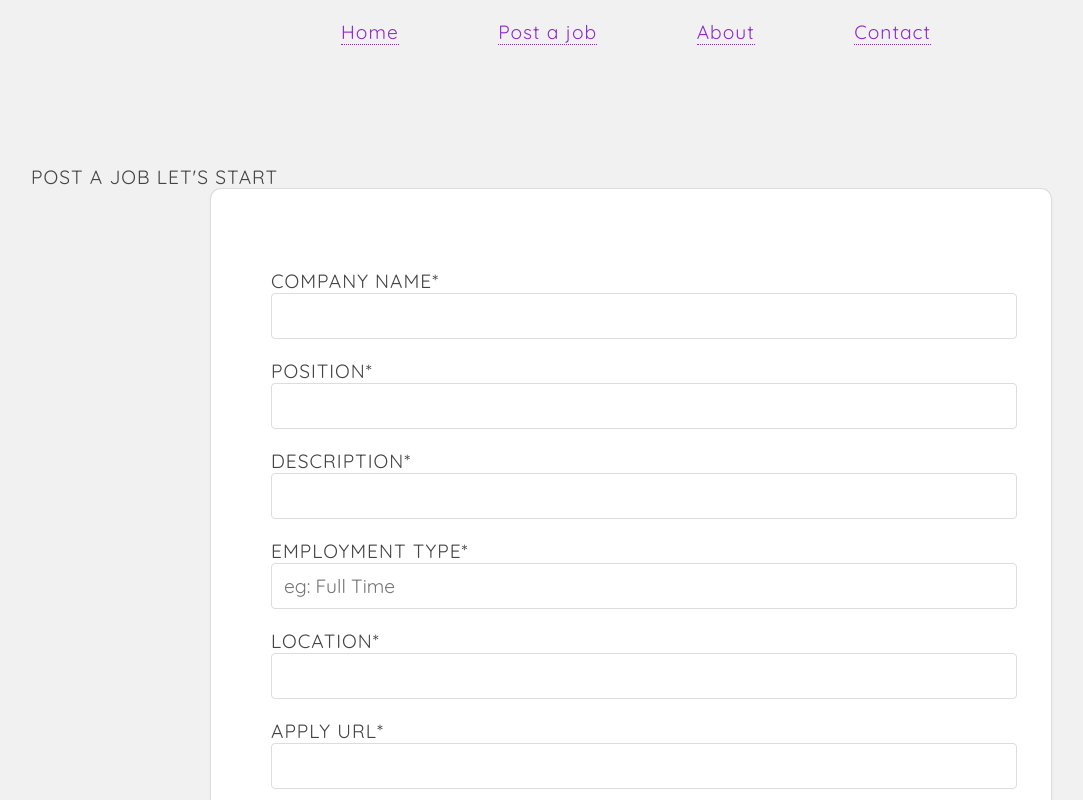
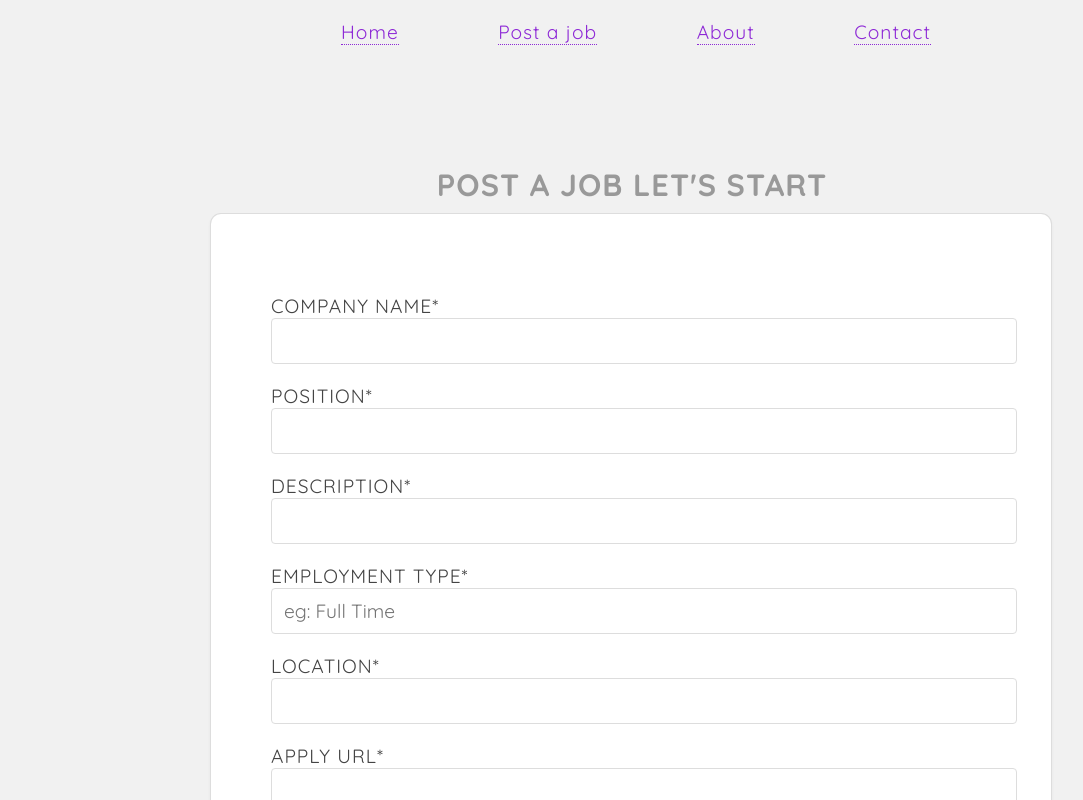
Before and after one commit to itsanishjain/web3-job-board, a Next.js app: page /post_job in a window 1280 px wide. Shown: the top 800 px of the page, without its empty margins (9-1092 px from the left). Built offline with nearby package versions, Linux system fonts and the light colour scheme.

Commit message:
adding h3 in post_job

```diff
--- a/pages/post_job.js
+++ b/pages/post_job.js
@@ -5,7 +5,7 @@ export default function PostJob() {
   return (
     <div>
       {/* <h3>POST A JOB LET'S START</h3> // fucked up code */}
-      POST A JOB LET&apos;S START
+      <h3>POST A JOB LET&apos;S START</h3>
       <InputForm />
     </div>
   );
```
